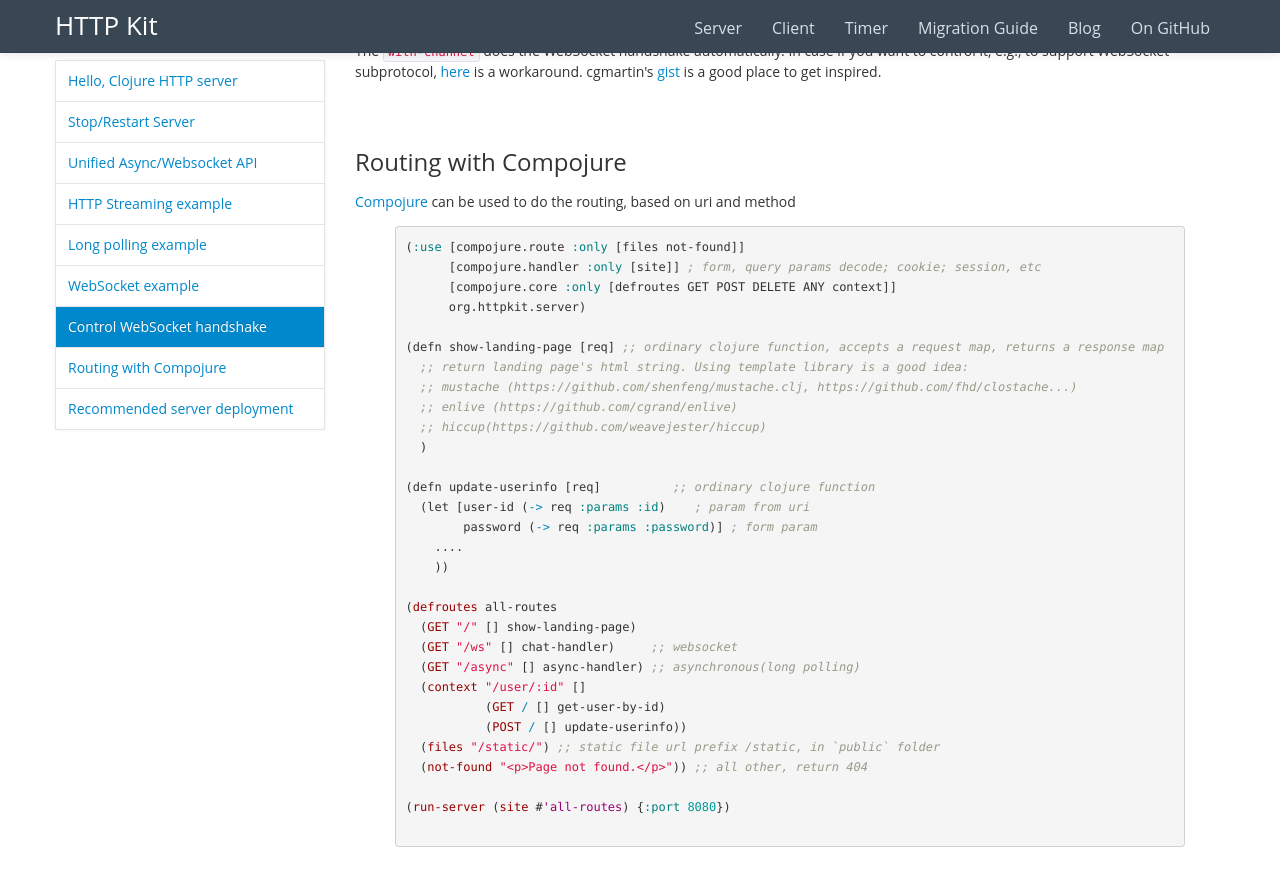
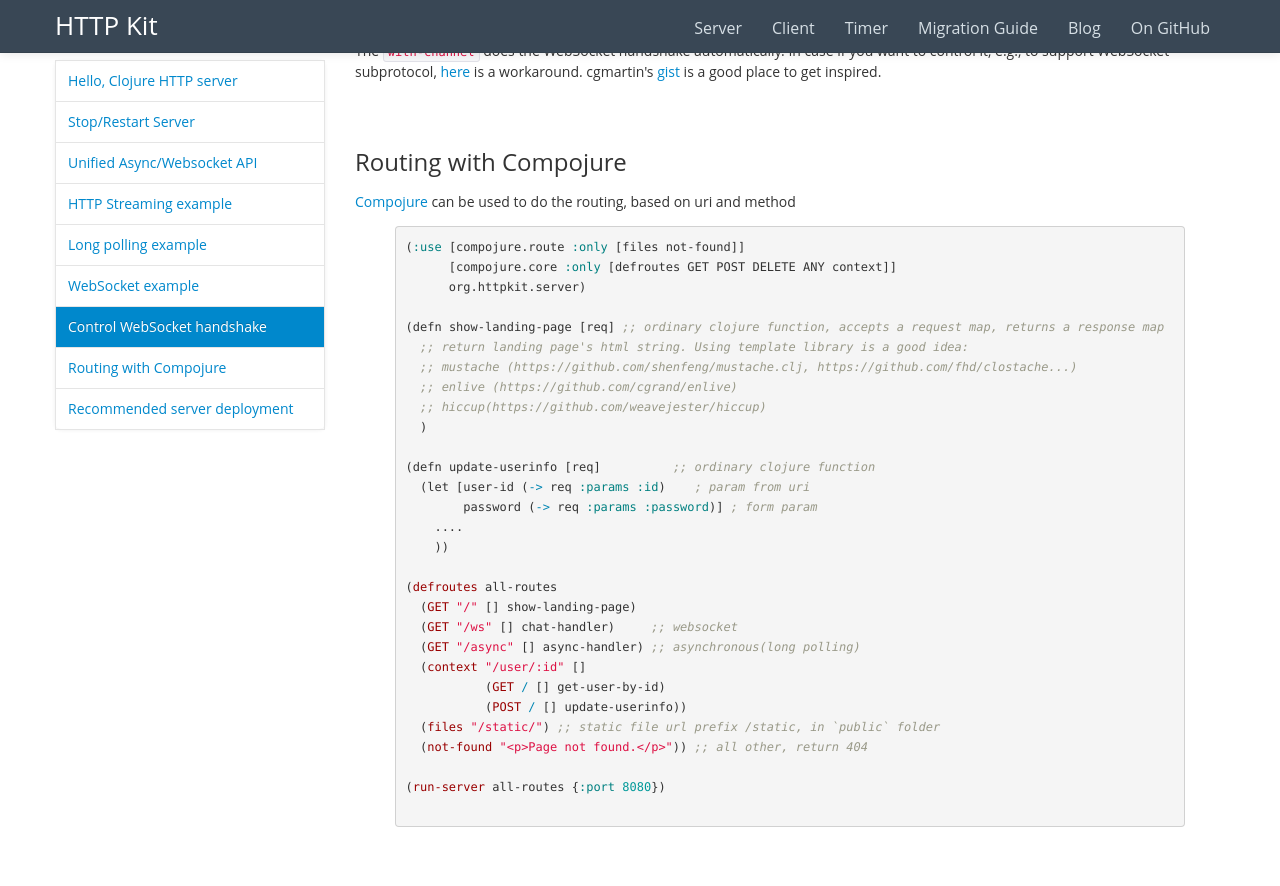
Before and after one commit to http-kit/http-kit.github.com, a Jekyll site: the page built from server.html, in a window 1280 px wide and 900 px high, scrolled down 3840 px. Shown: the top 886 px of the window. Built offline with Jekyll 4.4.1, drawn with Linux system fonts in a browser that asks for light colours; nearby versions of some CDN libraries; library files that are not in the unit come from our copies.

Commit message:
Remove site function usage
compojure.handler/site is deprecated from v1.2.

```diff
--- a/server.html
+++ b/server.html
@@ -215,7 +215,6 @@ Channel defines the following contract:
 
 {% highlight clojure %}
 (:use [compojure.route :only [files not-found]]
-      [compojure.handler :only [site]] ; form, query params decode; cookie; session, etc
       [compojure.core :only [defroutes GET POST DELETE ANY context]]
       org.httpkit.server)
 
@@ -242,7 +241,7 @@ Channel defines the following contract:
   (files "/static/") ;; static file url prefix /static, in `public` folder
   (not-found "<p>Page not found.</p>")) ;; all other, return 404
 
-(run-server (site #'all-routes) {:port 8080})
+(run-server all-routes {:port 8080})
   {% endhighlight %}
 
   <h3 class="anchor" id="deploy">Recommended server deployment</h3>
```
